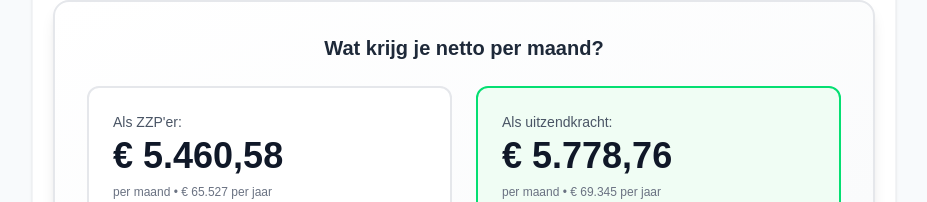
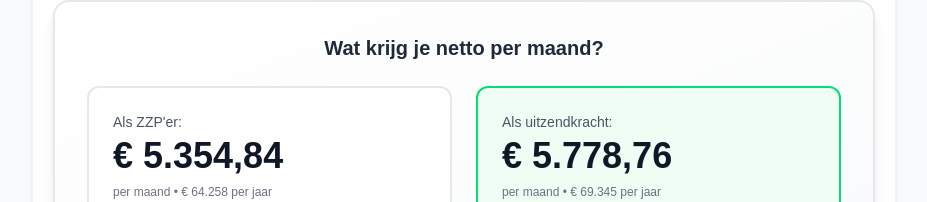
Before and after one commit to vkogmail/zzp-uitzenden-vergelijker, a Next.js app: page / in a window 1280 px wide. Shown: the part 598-800 px from the top of the page, without its empty margins (176-1103 px from the left). Built offline with nearby package versions, Linux system fonts and the light colour scheme.

Commit message:
fix(zzp-hours): base ZZP paid hours on workable annual hours (UI-consistent) and update labels

```diff
--- a/components/Calculator.tsx
+++ b/components/Calculator.tsx
@@ -101,12 +101,13 @@ export default function Calculator({ values, onChange }: CalculatorProps) {
 
   // Calculate annual hours based on hours per week
   const hoursPerWeekInput = (values as any).hoursPerWeek ?? 36;
-  const theoreticalAnnualHours = hoursPerWeekInput * 52; // Theoretische uren (volledig)
+  const theoreticalAnnualHours = hoursPerWeekInput * 52; // Theoretische uren (Uitzenden: inclusief betaalde vakantie)
 
-  // Voor ZZP: betaalde uren (10.87% onbetaalde vakantie)
+  // Voor ZZP: werkbare jaaruren (zelfde als UI-teller) en betaalde uren (10.87% onbetaalde vakantie)
+  const workableAnnualHours = getWorkableAnnualHours(hoursPerWeekInput);
   const unpaidVacationPercentage = 0.1087;
   const paidHoursRatio = 1 - unpaidVacationPercentage; // 89.13%
-  const zzpPaidHours = theoreticalAnnualHours * paidHoursRatio; // Betaalde uren voor ZZP
+  const zzpPaidHours = workableAnnualHours * paidHoursRatio; // Betaalde uren voor ZZP
 
   // Voor Uitzenden: theoretische uren (inclusief betaalde vakantiedagen)
   const empAnnualHours = theoreticalAnnualHours; // Volledige theoretische uren
@@ -299,14 +300,7 @@ export default function Calculator({ values, onChange }: CalculatorProps) {
           </div>
         </div>
 
-        {/* Klanttarief ZZP */}
-        <div className="md:col-start-1 md:row-start-3 rounded-xl bg-white border border-gray-100 shadow-sm p-4">
-          <p className="text-sm text-gray-600 mb-1">Klanttarief ZZP</p>
-          <div className="flex items-end justify-between">
-            <span className="text-2xl font-semibold">{formatCurrencyWithDecimals(clientRateZzp)}</span>
-            <span className="text-xs text-gray-500">→ Jij krijgt: {formatCurrencyWithDecimals(effectiveRateZzp)} (na {marginZzp.toFixed(1)}% marge)</span>
-          </div>
-        </div>
+        {/* Klanttarief ZZP — verwijderd op verzoek */}
 
         {/* ZZP opbouw */}
         <div className="md:col-start-1 md:row-start-4 rounded-xl bg-white border border-gray-100 shadow-sm p-4">
@@ -388,7 +382,7 @@ export default function Calculator({ values, onChange }: CalculatorProps) {
               <span className="font-semibold">{formatCurrencyWithDecimals(effectiveRateZzp)}</span>
             </div>
             <div className="flex justify-between">
-              <span className="text-gray-600">× Betaalde uren ({zzpPaidHours.toLocaleString("nl-NL")} uur, 89.13% van {theoreticalAnnualHours.toLocaleString("nl-NL")})</span>
+              <span className="text-gray-600">× Betaalde uren ({zzpPaidHours.toLocaleString("nl-NL")} uur, 89.13% van {workableAnnualHours.toLocaleString("nl-NL")})</span>
               <span className="text-gray-500">= {formatCurrency(omzet)}</span>
             </div>
             <div className="flex justify-between text-gray-700 pl-4">
@@ -528,14 +522,7 @@ export default function Calculator({ values, onChange }: CalculatorProps) {
           </div>
         </div>
 
-        {/* Klanttarief Uitzenden */}
-        <div className="md:col-start-2 md:row-start-3 md:self-start rounded-xl bg-white border border-gray-100 shadow-sm p-4">
-          <p className="text-sm text-gray-600 mb-1">Klanttarief Uitzenden</p>
-          <div className="flex items-end justify-between">
-            <span className="text-2xl font-semibold">{formatCurrencyWithDecimals(clientRateEmp)}</span>
-            <span className="text-xs text-gray-500">→ Jij krijgt: {formatCurrencyWithDecimals(effectiveRateEmp)} (na {marginEmp.toFixed(1)}% marge)</span>
-          </div>
-        </div>
+        {/* Klanttarief Uitzenden — verwijderd op verzoek */}
 
         {/* Totaal werkgeverslasten */}
         <div className="md:col-start-2 md:row-start-4 md:self-start rounded-xl bg-white border border-gray-100 shadow-sm p-4">
@@ -563,7 +550,7 @@ export default function Calculator({ values, onChange }: CalculatorProps) {
             </div>
           </div>
           <div className="mt-3 pt-2 border-t border-gray-200">
-            <p className="text-xs text-gray-500 mb-2 font-medium">Toeslagen (van bruto salaris):</p>
+            <p className="text-xs text-gray-500 mb-2 font-medium">Toeslagen (% van bruto salaris):</p>
             <div className="space-y-2">
               <div className="flex justify-between items-center text-sm text-gray-700">
                 <span>• Bovenwettelijke vakantiedagen</span>
--- a/lib/calculations.ts
+++ b/lib/calculations.ts
@@ -113,12 +113,13 @@ export function calculateZzp(inputs: CalculatorInputs): ZzpResult {
     ? clientRateZzp * (1 - toPct(marginZzp))
     : rate;
   const hoursPerWeekActual = hoursPerWeek && hoursPerWeek > 0 ? hoursPerWeek : 36;
-  const theoreticalAnnualHours = hoursPerWeekActual * 52; // Theoretische uren (volledig)
+  // Gebruik dezelfde jaaruren als de UI (werkbaar): 52 weken minus 6 dagen
+  const theoreticalAnnualHours = getWorkableAnnualHours(hoursPerWeekActual);
 
   // Voor ZZP: rekening houden met onbetaalde vakantie-uren (resolved-config)
   const CFG = getResolvedConfig();
   const paidHoursRatio = CFG?.zzp?.effectiveRateFactor ?? (1 - 0.1087);
-  const effectivePaidHours = theoreticalAnnualHours * paidHoursRatio; // Betaalde uren
+  const effectivePaidHours = theoreticalAnnualHours * paidHoursRatio; // Betaalde uren (werkbaar × factor)
 
   const omzet = effectiveRateZzp * effectivePaidHours; // revenue (alleen voor gewerkte uren)
   const businessCosts = omzet * toPct(costs); // bedrijfskosten
```
